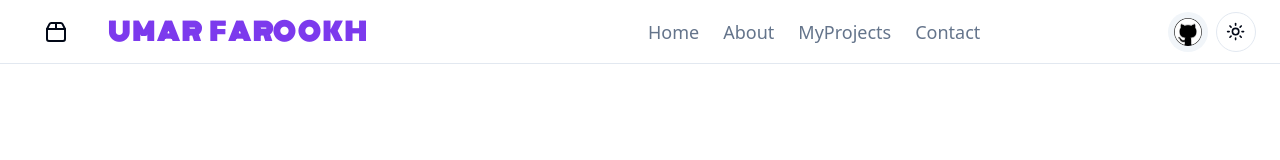
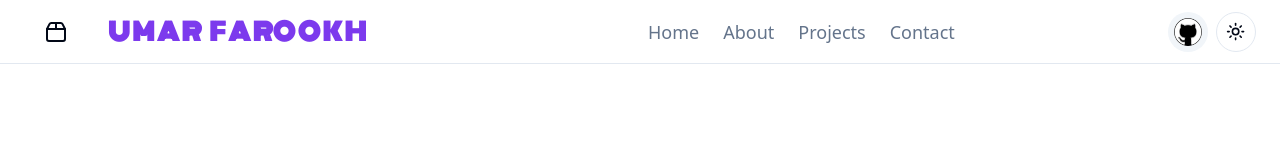
Before and after one commit to umarfarookh12/umar_profile, a React (Vite) app: page / in a window 1280 px wide. Shown: the top 160 px of the page. Built offline with nearby package versions, Linux system fonts and the light colour scheme; a web font is replaced by a local one.

Commit message:
renamed myProjects to Projects

```diff
--- a/src/components/NavBar.tsx
+++ b/src/components/NavBar.tsx
@@ -39,10 +39,10 @@ const NavBar = () => {
                     About
                   </Link>
                   <Link
-                    to={`MyProjects`}
+                    to={`Projects`}
                     className="text-muted-foreground hover:text-foreground"
                   >
-                    MyProjects
+                    Projects
                   </Link>
                   <Link
                     to={`contact`}
@@ -77,10 +77,10 @@ const NavBar = () => {
                 About
               </Link>
               <Link
-                to={`MyProjects`}
+                to={`Projects`}
                 className="text-muted-foreground transition-colors  hover:text-blue-700"
               >
-                MyProjects
+                Projects
               </Link>
               <Link
                 to={`contact`}
```
